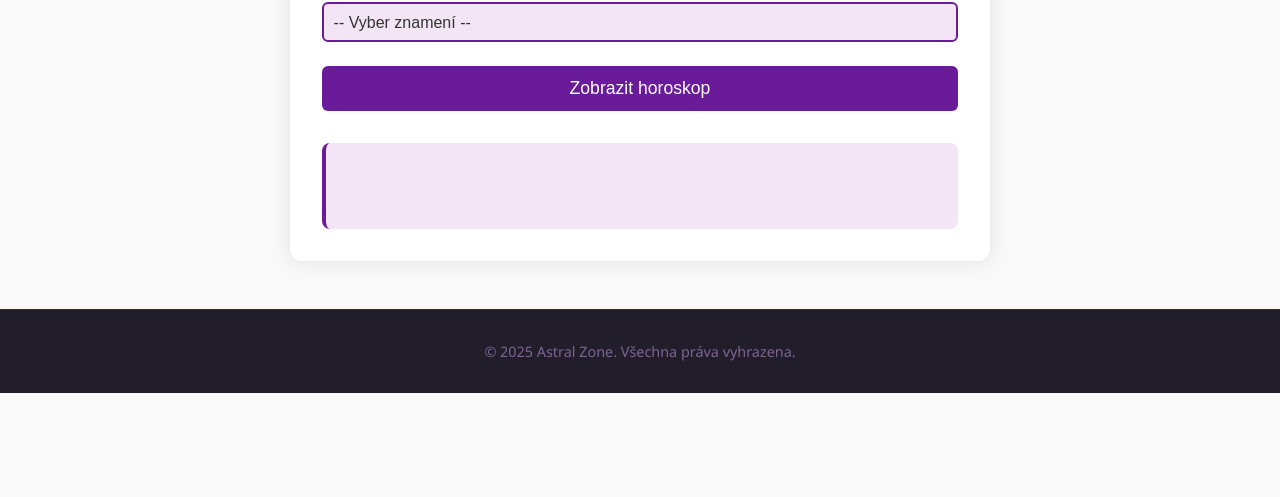
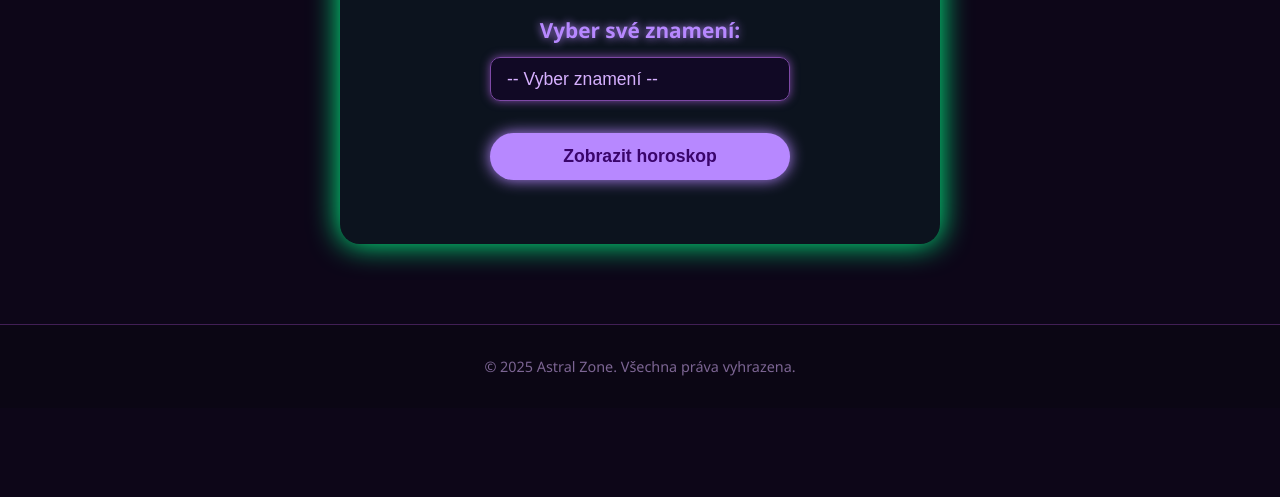
Before and after one commit to Duchovno/web2, a plain HTML site: page horoskop.html in a window 1280 px wide. Shown: the part 303-800 px from the top of the page. Drawn offline with Linux system fonts and the light colour scheme.

Commit message:
Update horoskop-styl.css

```diff
--- a/css/horoskop-styl.css
+++ b/css/horoskop-styl.css
@@ -1,80 +1,90 @@
-/* Obecné nastavení */
 body {
+  margin: 0;
   font-family: 'Segoe UI', Tahoma, Geneva, Verdana, sans-serif;
-  background-color: #f9f9f9;
-  margin: 0;
-  padding: 0;
-  color: #333;
+  background-color: #0d0618;
+  color: #fff;
 }
 
 .container {
-  max-width: 700px;
-  margin: 3rem auto;
+  max-width: 600px;
+  margin: 5rem auto;
   padding: 2rem;
-  background-color: #fff;
-  border-radius: 12px;
-  box-shadow: 0 0 20px rgba(0, 0, 0, 0.1);
+  background: rgba(0, 255, 136, 0.05);
+  border-radius: 20px;
+  box-shadow: 0 0 30px #00ff88;
+  text-align: center;
 }
 
-/* Nadpis */
 h1 {
-  text-align: center;
-  color: #6a1b9a; /* fialová */
+  font-size: 2.5rem;
+  color: #c7a8f0;
+  text-shadow: 0 0 12px #9c4df4;
   margin-bottom: 2rem;
 }
 
-/* Label a select */
 label {
   display: block;
-  margin-bottom: 0.5rem;
+  font-size: 1.3rem;
   font-weight: bold;
-  color: #6a1b9a;
+  color: #b788ff;
+  margin-bottom: 0.8rem;
+  text-shadow: 0 0 8px #b788ff;
 }
 
 select {
+  background: rgba(18, 8, 38, 0.9);
+  color: #d6b0ff;
+  border: 1px solid #7e49a6;
+  padding: 0.7rem 1rem;
+  border-radius: 10px;
+  font-size: 1.1rem;
+  box-shadow: 0 0 10px #7e49a6;
+  outline: none;
+  transition: all 0.3s ease;
   width: 100%;
-  padding: 0.6rem;
-  font-size: 1rem;
-  border: 2px solid #6a1b9a;
-  border-radius: 6px;
-  background-color: #f3e5f5;
-  color: #333;
+  max-width: 300px;
+  margin-bottom: 2rem;
   appearance: none;
-  margin-bottom: 1.5rem;
+  cursor: pointer;
 }
 
-select:focus {
-  outline: none;
-  border-color: #9c27b0;
-  background-color: #fce4ec;
+select option {
+  background: #0d0618;
+  color: #d6b0ff;
 }
 
-/* Tlačítko */
-button#btn-zobrazit {
-  display: block;
-  width: 100%;
-  padding: 0.75rem;
-  font-size: 1.1rem;
-  background-color: #6a1b9a;
-  color: #fff;
-  border: none;
-  border-radius: 6px;
-  cursor: pointer;
-  transition: background-color 0.3s ease;
-  margin-bottom: 2rem;
+select:hover,
+select:focus {
+  box-shadow: 0 0 20px #b788ff;
+  background: rgba(30, 15, 65, 0.9);
 }
 
-button#btn-zobrazit:hover {
-  background-color: #8e24aa;
+button {
+  background: #b788ff;
+  color: #3a056b;
+  border: none;
+  padding: 0.8rem 1.5rem;
+  font-weight: 700;
+  border-radius: 30px;
+  cursor: pointer;
+  transition: background-color 0.3s ease, box-shadow 0.3s ease;
+  box-shadow: 0 0 15px #b787ff;
+  font-size: 1.1rem;
+  display: block;
+  margin: 0 auto 1.5rem;
+  max-width: 300px;
+  width: 100%;
 }
 
-/* Výstup horoskopu */
+button:hover {
+  background-color: #9c4df4;
+  box-shadow: 0 0 25px #b787ff, 0 0 35px #9c4df4;
+}
+
 #horoskop-vystup {
-  white-space: pre-line;
-  background-color: #f3e5f5;
-  border-left: 4px solid #6a1b9a;
-  padding: 1rem;
-  border-radius: 8px;
-  font-size: 1.05rem;
+  margin-top: 2rem;
+  text-align: center;
+  color: #d0ffe5;
+  font-size: 1.1rem;
   line-height: 1.6;
 }
```
